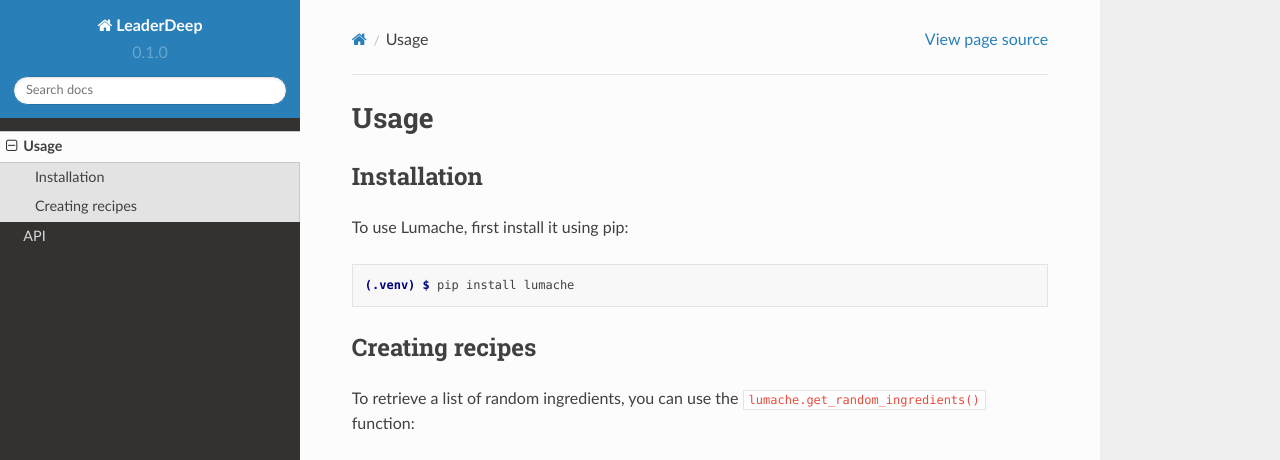
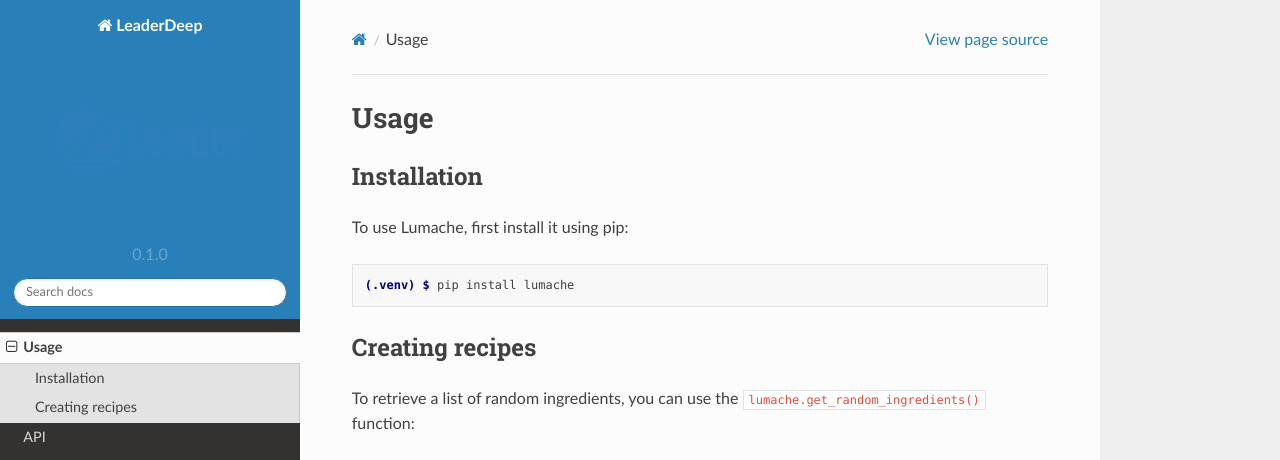
Before and after one commit to BingGitCn/LeaderDeepDocus, a Sphinx documentation site: the page built from docs/source/usage.rst, in a window 1280 px wide and 1095 px high. Shown: the top 460 px of the window. Built offline with Sphinx 7.4.7 and the Read the Docs theme 2.0.0, drawn with Linux system fonts in a browser that asks for light colours; grey boxes are pictures that could not be loaded.

Commit message:
Update conf.py

```diff
--- a/docs/source/conf.py
+++ b/docs/source/conf.py
@@ -31,7 +31,7 @@ templates_path = ['_templates']
 
 html_theme = 'sphinx_rtd_theme'
 
-html_logo = 'logo.png'
+html_logo = 'logoHome.png'
 
 # -- Options for EPUB output
 epub_show_urls = 'footnote'
```
